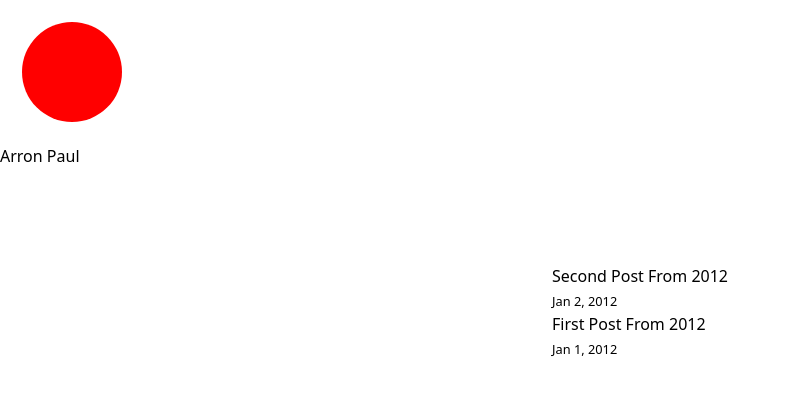
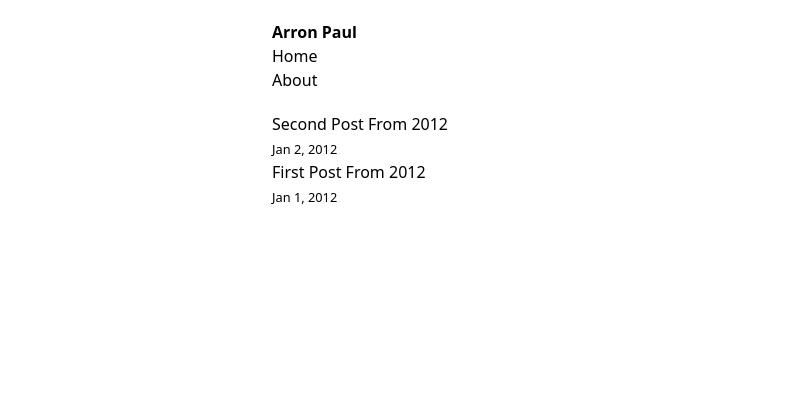
Before and after one commit to arron-paul/arron.co, a Next.js app: page / in a window 1280 px wide. Shown: the top 394 px of the page, without its empty margins (0-790 px from the left). Built offline with nearby package versions, Linux system fonts and the light colour scheme.

Commit message:
Refactored layout

```diff
--- a/src/app/(index)/layout.tsx
+++ /dev/null
@@ -1,11 +0,0 @@
-export default function IndexLayout({
-  children,
-}: Readonly<{
-  children: React.ReactNode
-}>) {
-  return (
-    <main className="flex min-h-screen flex-col items-center justify-between p-24">
-      {children}
-    </main>
-  )
-}
--- a/src/app/(routes)/about/layout.tsx
+++ /dev/null
@@ -1,11 +0,0 @@
-export default function AboutLayout({
-  children,
-}: Readonly<{
-  children: React.ReactNode
-}>) {
-  return (
-    <main className="flex min-h-screen flex-col items-center justify-between p-24">
-      {children}
-    </main>
-  )
-}
--- a/src/app/(routes)/journal/[id]/page.tsx
+++ b/src/app/(routes)/journal/[id]/page.tsx
@@ -27,12 +27,15 @@ export default async function PostPage({ params }: Props) {
 
   return (
     <>
-      <h1>{postData.title}</h1>
-      <div>
-        <Date dateString={postData.date} />
-      </div>
-
-      <div dangerouslySetInnerHTML={{ __html: postData.content }} />
+      <section>
+        <h1 className="font-bold">{postData.title}</h1>
+        <div className="mb-5">
+          <Date dateString={postData.date} />
+        </div>
+        <article>
+          <div dangerouslySetInnerHTML={{ __html: postData.content }} />
+        </article>
+      </section>
     </>
   )
 }
--- a/src/app/layout.tsx
+++ b/src/app/layout.tsx
@@ -4,25 +4,42 @@ import '@/app/styles/globals.css'
 import meta from '@/app/meta'
 import Image from 'next/image'
 import utilStyles from './utils.module.scss'
+import { getSortedPostsData } from '@/lib/posts'
+import Date from '@/components/date'
+import Link from 'next/link'
 
 const inter = Inter({ subsets: ['latin'] })
 
 export const metadata: Metadata = meta
+
+type AllPostsData = {
+  date: string
+  title: string
+  id: string
+}[]
 
 export default function RootLayout({
   children,
 }: Readonly<{
   children: React.ReactNode
 }>) {
+  const allPostsData: AllPostsData = getSortedPostsData()
   return (
     <html lang="en">
       <body className="{inter.className}">
-        <div>
-          <header>
-            <svg width="144" height="144" xmlns="http://www.w3.org/2000/svg">
-              <circle cx="72" cy="72" r="50" fill="red" />
-            </svg>
-            <h1>Arron Paul</h1>
+        <div className="wrap max-w-3xl mx-auto px-4">
+          <header className="my-5">
+            <h1 className="font-bold">Arron Paul</h1>
+            <nav className="flex justify-between items-center">
+              <ul>
+                <li>
+                  <Link href={`/`}>Home</Link>
+                </li>
+                <li>
+                  <Link href={`/about`}>About</Link>
+                </li>
+              </ul>
+            </nav>
           </header>
           <main>{children}</main>
         </div>
```
